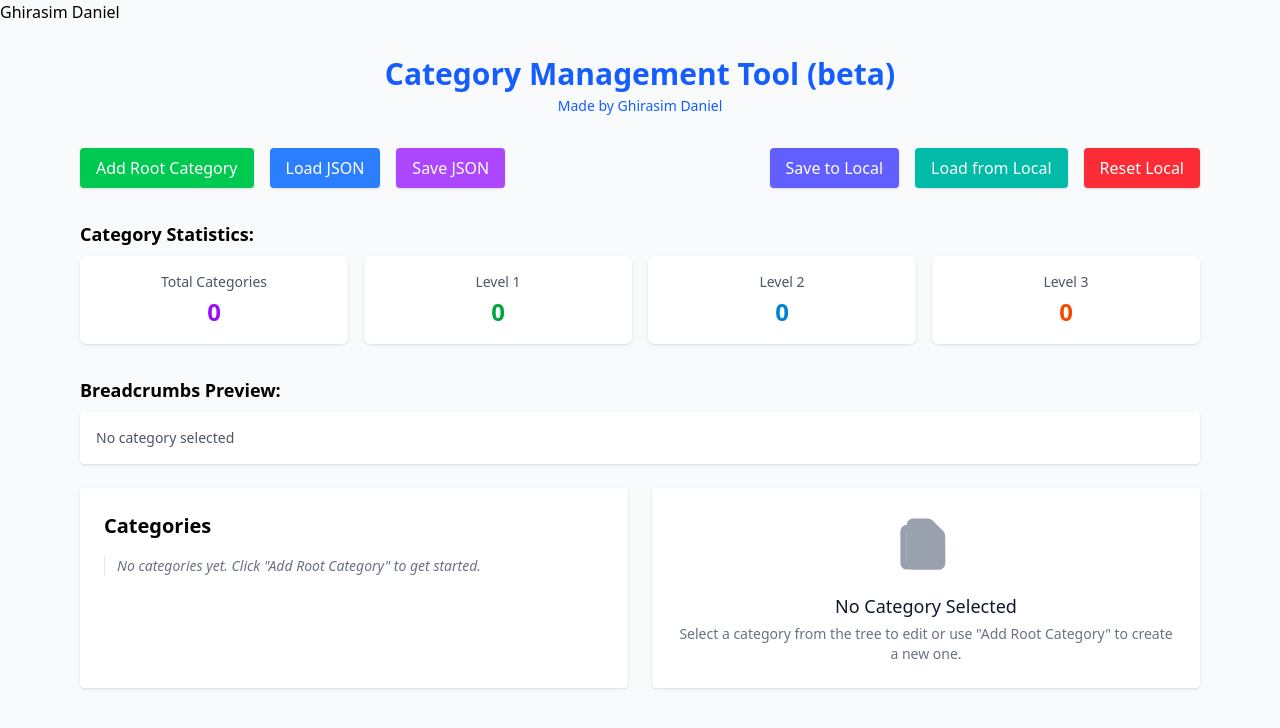
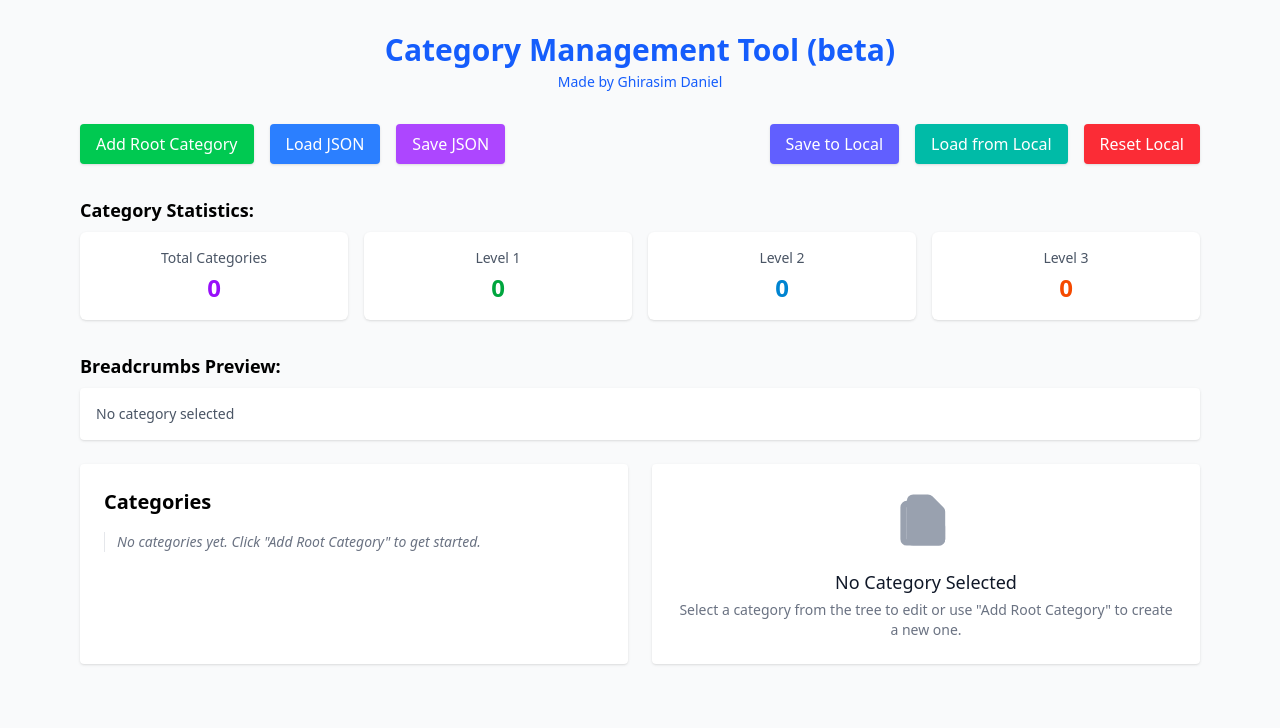
Before and after one commit to danielghirasim/category-generator, a plain HTML site: page index.html in a window 1280 px wide. Drawn offline with nearby package versions, Linux system fonts and the light colour scheme.

Commit message:
removed author thignie

```diff
--- a/index.html
+++ b/index.html
@@ -3,7 +3,6 @@
   <head>
     <meta charset="UTF-8" />
     <meta name="viewport" content="width=device-width, initial-scale=1.0" />
-    <author>Ghirasim Daniel</author>
     <script src="https://cdnjs.cloudflare.com/ajax/libs/uuid/8.3.2/uuid.min.js"></script>
     <script src="https://unpkg.com/@tailwindcss/browser@4"></script>
   </head>
```
